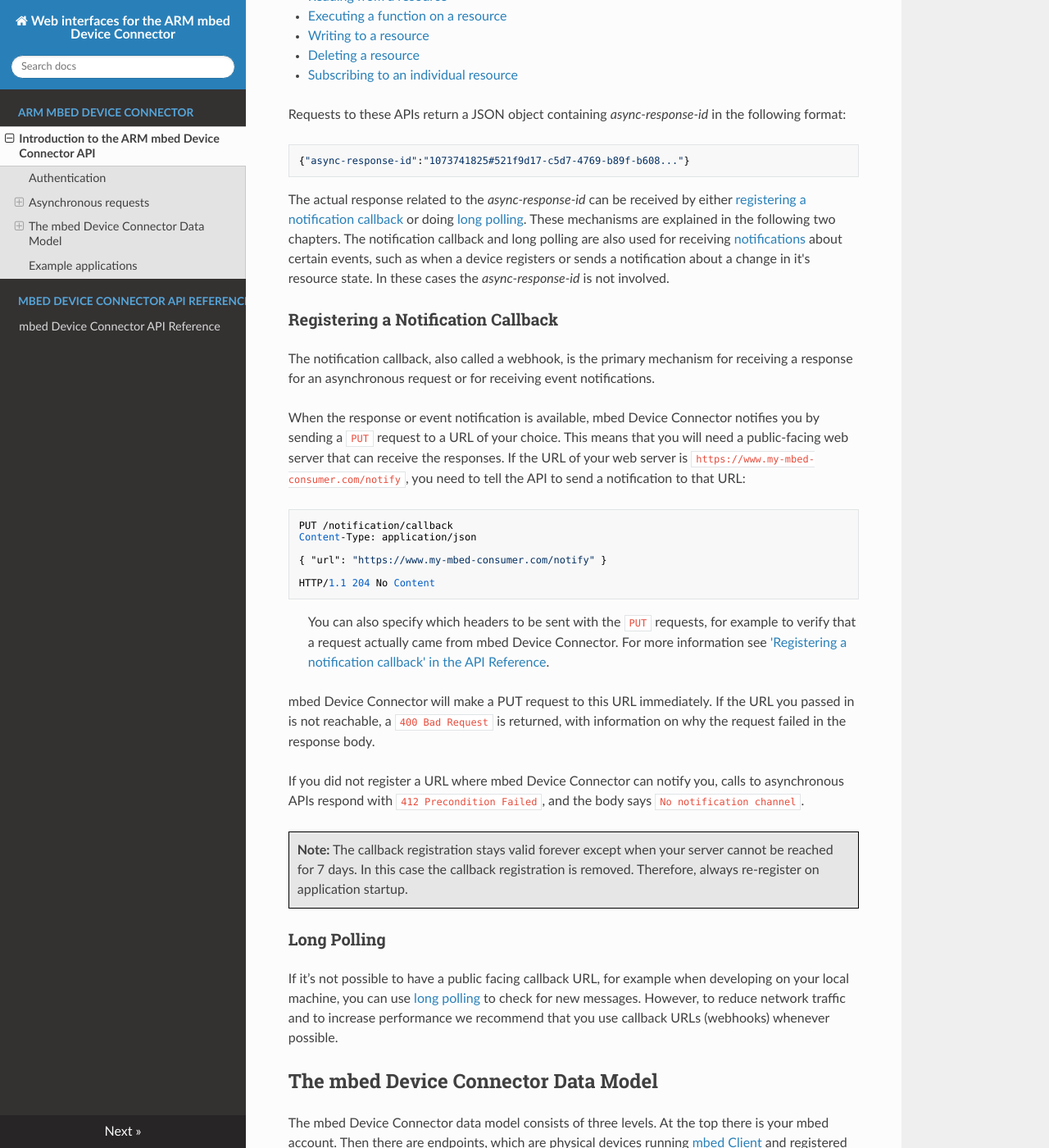
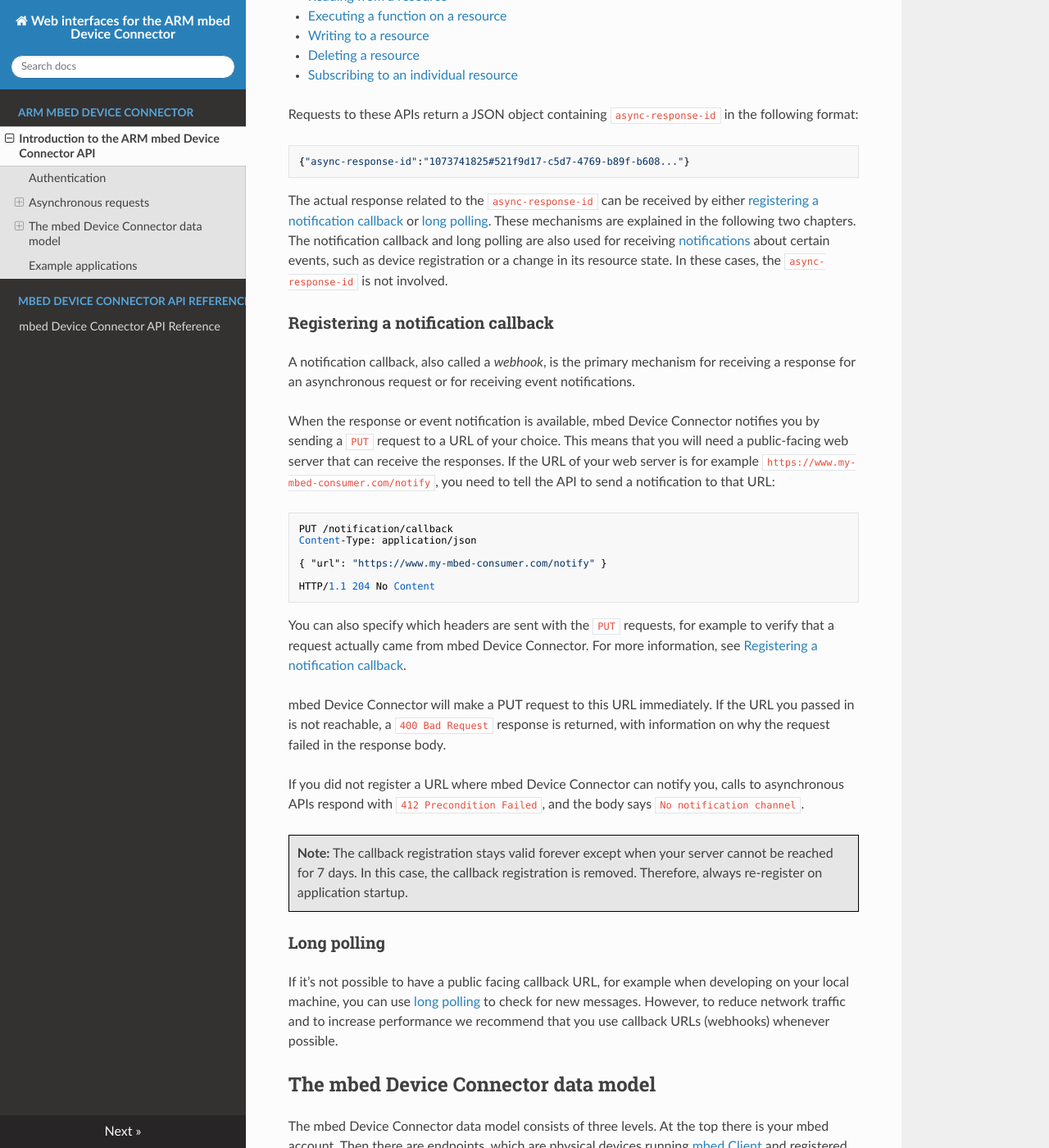
Before and after one commit to ARMmbed/Connector-mDS-REST-API, an MkDocs documentation site: the page built from docs/index.md, in a window 1280 px wide and 1400 px high, scrolled down 1172 px. Shown: the whole window at 82% size. Built offline with MkDocs 1.6.1, drawn with Linux system fonts in a browser that asks for light colours; nearby versions of some CDN libraries; old or Windows-style settings are respelled for this version of MkDocs.

Commit message:
minor editorial changes

````diff
--- a/docs/index.md
+++ b/docs/index.md
@@ -31,27 +31,24 @@ or otherwise slow to respond. These functions are marked with '(async)' in the A
 * [Deleting a resource](api-reference.md#deleting-a-resource)
 * [Subscribing to an individual resource](api-reference.md#subscribing-to-an-individual-resource)
 
-Requests to these APIs return a JSON object containing *async-response-id* in the following format:
+Requests to these APIs return a JSON object containing `async-response-id` in the following format:
 
 ```js
 {"async-response-id":"1073741825#521f9d17-c5d7-4769-b89f-b608..."}
 ```
 
-The actual response related to the *async-response-id* can be received by either [registering a notification callback](#registering-a-notification-callback)
-or doing [long polling](#long polling). These mechanisms are explained in the following two chapters. The notification callback and
-long polling are also used for receiving [notifications](api-reference.md#notifications) about certain events,
-such as when a device registers or sends a notification about a change in it's resource state.
-In these cases the *async-response-id* is not involved.
+The actual response related to the `async-response-id` can be received by either [registering a notification  callback](#registering-a-notification-callback) or [long polling](#long polling). These mechanisms are explained in the following two chapters. The notification callback and long polling are also used for receiving [notifications](api-reference.md#notifications) about certain events, such as device registration or a change in its resource state.
+In these cases, the `async-response-id` is not involved.
 
 
-### Registering a Notification Callback
+### Registering a notification callback
 
-The notification callback, also called a webhook, is the primary mechanism for receiving a response for
+A notification callback, also called a *webhook*, is the primary mechanism for receiving a response for
 an asynchronous request or for receiving event notifications.
 
 When the response or event notification is available, mbed Device Connector notifies you by sending
 a `PUT` request to a URL of your choice. This means that you will need a public-facing web server that can
-receive the responses. If the URL of your web server is ``https://www.my-mbed-consumer.com/notify``,
+receive the responses. If the URL of your web server is for example ``https://www.my-mbed-consumer.com/notify``,
 you need to tell the API to send a notification to that URL:
 
     PUT /notification/callback
@@ -62,27 +59,27 @@ you need to tell the API to send a notification to that URL:
     HTTP/1.1 204 No Content
 
 
-> You can also specify which headers to be sent with the `PUT` requests, for example to verify that a request actually came from mbed Device Connector. For more information see ['Registering a notification callback' in the API Reference](api-reference.md#registering-a-notification-callback).
+You can also specify which headers are sent with the `PUT` requests, for example to verify that a request actually came from mbed Device Connector. For more information, see [Registering a notification callback](api-reference.md#registering-a-notification-callback).
 
 mbed Device Connector will make a PUT request to this URL immediately. If the URL you passed in is not reachable,
-a `400 Bad Request` is returned, with information on why the request failed in the response body.
+a `400 Bad Request` response is returned, with information on why the request failed in the response body.
 
 If you did not register a URL where mbed Device Connector can notify you, calls to asynchronous APIs respond
 with `412 Precondition Failed`, and the body says `No notification channel`.
 
 <span style="background-color:#E6E6E6;  border:1px solid #000;display:block; height:100%; padding:10px">
 **Note:** The callback registration stays valid forever except when your server cannot be reached for 7 days.
-In this case the callback registration is removed. Therefore, always re-register on application startup.
+In this case, the callback registration is removed. Therefore, always re-register on application startup.
 </span>
 
-### Long Polling
+### Long polling
 
 If it’s not possible to have a public facing callback URL, for example when developing on your
 local machine, you can use [long polling](api-reference.md#long-polling) to check for new messages.
 However, to reduce network traffic and to increase performance we recommend that you use callback URLs (webhooks) whenever possible.
 
 
-## The mbed Device Connector Data Model
+## The mbed Device Connector data model
 
 The mbed Device Connector data model consists of three levels. At the top there is your mbed account. Then there are endpoints, which are physical devices running [mbed Client](https://www.mbed.com/en/development/software/mbed-client/) and registered to an account. Each endpoint can have multiple resources it exposes. These resources may be readable and writable (like LEDs), or read only (like a serial number string). The endpoint controls which resources are exposed.
 
````
